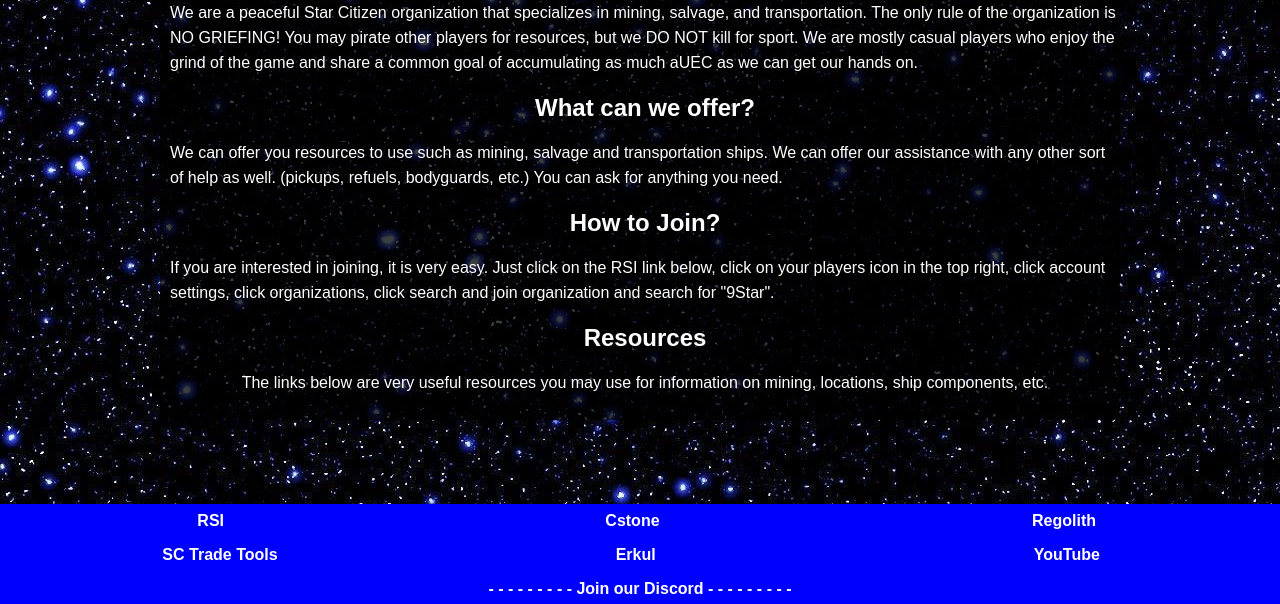
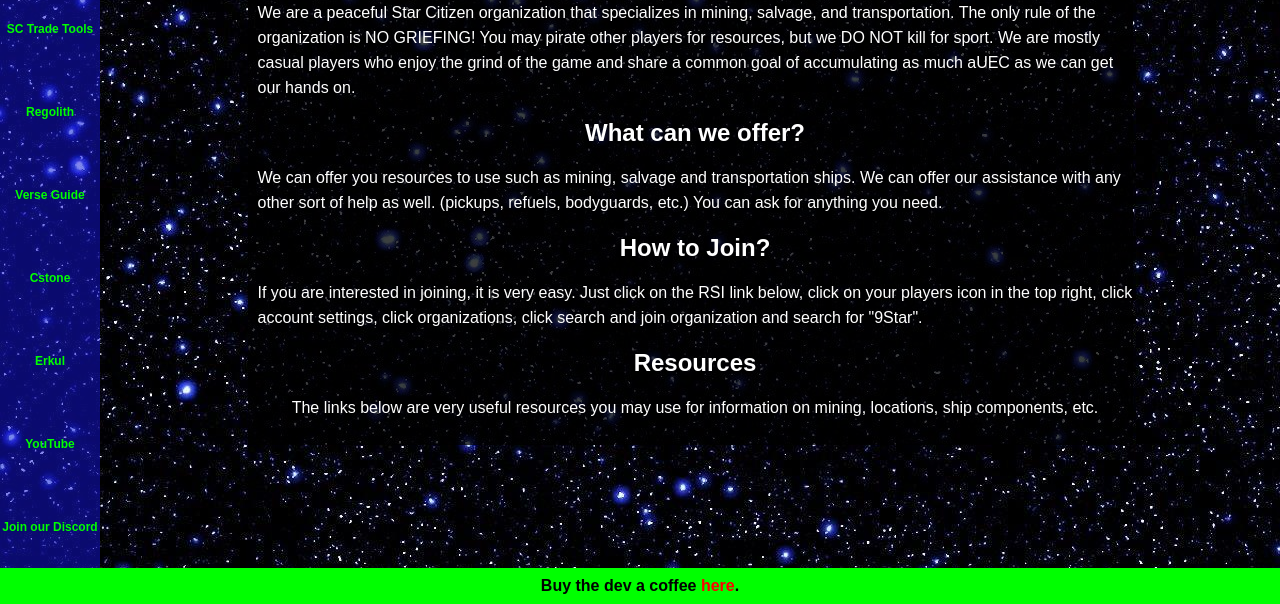
Before and after one commit to darenbooth/9_Star, a plain HTML site: page index.html in a window 1280 px wide. Shown: the part 196-800 px from the top of the page. Drawn offline with Linux system fonts and the light colour scheme.

Commit message:
Add files via upload
Add links to sidebar and add new footer

```diff
--- a/CSS/styles.css
+++ b/CSS/styles.css
@@ -29,13 +29,40 @@ body {
   color: lime;
 }
 
+.sidebar {
+  display: flex;
+  flex-direction: column;
+  justify-content: space-around;
+  align-items: center;
+  font-size: 12px;
+  position: fixed;
+  left: 0;
+  bottom: 35px;
+  top: 100px;
+  width: 100px;
+  background-color: rgba(20, 20, 220, 0.5);
+}
+
 .footer {
+  display: flex;
+  justify-content: center;
+  align-items: center;
   position: fixed;
   left: 0;
   bottom: 0;
   right: 0;
-  height: 100px;
-  background-color: blue;
+  height: 20px;
+  background-color: rgba(0, 255, 0, 1);
+  padding: 8px;
+  font-weight: bold;
+}
+
+.paylink {
+  color: red;
+}
+
+.paylink:hover {
+  color:purple;
 }
 
 .about {
@@ -45,6 +72,10 @@ body {
   padding-bottom: 25px;
   background-color: rgba(0, 0, 0, 0.75);
   width: 75%;
+}
+
+main {
+  padding-left: 100px;
 }
 
 h1 {
@@ -59,21 +90,14 @@ h1 {
   color: white;
 }
 
-.link_container {
-  padding-top: 8px;
-  padding-bottom: 8px;
-  display: flex;
-  justify-content: space-around;
-}
-
 a {
-  color: white;
+  color: lime;
   text-decoration: none;
   font-weight: bold;
 }
 
 a:hover {
-  color: purple;
+  color: white;
 }
 
 @media(max-width: 700px) {
@@ -87,6 +111,11 @@ a:hover {
 
   .title {
     font-size: 20px;
+  }
+
+  .sidebar {
+    top: 50px;
+    bottom: 35px;
   }
 
   h1 {
@@ -105,14 +134,4 @@ a:hover {
   .about {
     margin: 75px auto;
   }
-
-  .footer {
-    height: 50px;
-  }
-
-  .link_container {
-    font-size: 10px;
-    padding-top: 3px;
-    padding-bottom: 3px;
-  }
 }
--- a/index.html
+++ b/index.html
@@ -25,6 +25,16 @@
     <img class="logo" src="Assets/Nine_Star.png">
     <div class="title">9 Star Organization</div>
     <img class="logo" src="Assets/Nine_Star.png">
+  </div>
+  <div class="sidebar">
+    <a href="https://robertsspaceindustries.com/en/" target="_blank">RSI</a>
+    <a href="https://sc-trade.tools/home" target="_blank">SC Trade Tools</a>
+    <a href="https://regolith.rocks/" target="_blank">Regolith</a>
+    <a href="https://verseguide.com/" target="_blank">Verse Guide</a>
+    <a href="https://finder.cstone.space/" target="_blank">Cstone</a>
+    <a href="https://www.erkul.games/" target="_blank">Erkul</a>
+    <a href="https://www.youtube.com/playlist?list=PL_RKamo8hw1CDNzy2DNVzqFwWGmp5psCa" target="_blank">YouTube</a>
+    <a href="https://discord.gg/hREanMhRbC" target="_blank">Join our Discord</a>
   </div>
   <main>
     <div class="about">
@@ -59,26 +69,9 @@
       </div>
     </div>
   </main>
-  <nav>
-    <div class="footer">
-      <div class="link_container">
-        <a href="https://robertsspaceindustries.com/en/" target="_blank">&#160&#160&#160&#160&#160&#160RSI&#160&#160&#160&#160&#160</a>
-
-        <a href="https://finder.cstone.space/" target="_blank">&#160&#160&#160&#160Cstone&#160&#160&#160&#160</a>
-
-        <a href="https://regolith.rocks/" target="_blank">&#160&#160&#160Regolith&#160&#160&#160</a>
-      </div>
-      <div class="link_container">
-        <a href="https://sc-trade.tools/home" target="_blank">SC Trade Tools</a>
-
-        <a href="https://www.erkul.games/" target="_blank">&#160&#160&#160Erkul&#160&#160&#160&#160&#160&#160&#160&#160&#160</a>
-
-        <a href="https://www.youtube.com/playlist?list=PL_RKamo8hw1CDNzy2DNVzqFwWGmp5psCa" target="_blank">&#160&#160&#160YouTube&#160&#160&#160&#160</a>
-      </div>
-      <div class="link_container">
-        <a href="https://discord.gg/hREanMhRbC" target="_blank">-&#160-&#160-&#160-&#160-&#160-&#160-&#160-&#160-&#160Join our Discord&#160-&#160-&#160-&#160-&#160-&#160-&#160-&#160-&#160-</a>
-      </div>
-    </div>
-  </nav>
+  <div class="footer">
+    Buy the dev a coffee&nbsp
+    <a class="paylink" href=https://paypal.me/DarenBooth?country.x=US&locale.x=en_US target="_blank">here</a>.
+  </div>
 </body>
 </html>
```
Also changed, not shown: Assets/Nine_Star.ico (added).
